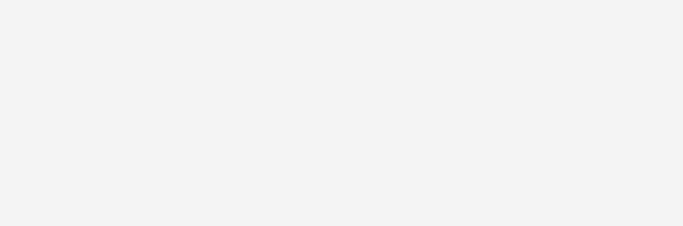
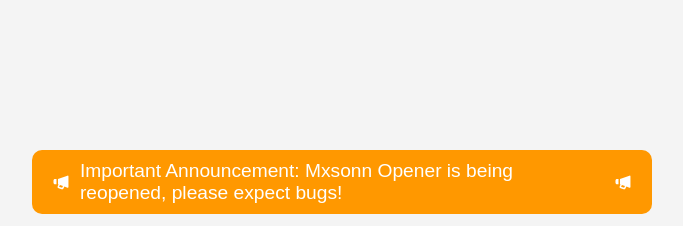
Before and after one commit to MxsonnGithub/Mxsonn-Opener, a plain HTML site: page index.html in a window 1280 px wide. Shown: the top 226 px of the page, without its empty margins (298-981 px from the left). Drawn offline with Linux system fonts and the light colour scheme.

Commit message:
Update index.html

```diff
--- a/index.html
+++ b/index.html
@@ -13,6 +13,25 @@
             height: 100vh;
             margin: 0;
             background-color: #f4f4f4;
+            flex-direction: column;
+        }
+
+        .announcement {
+            display: flex;
+            align-items: center;
+            justify-content: center;
+            background-color: #ff9800;
+            color: white;
+            padding: 10px;
+            border-radius: 10px;
+            width: 80%;
+            max-width: 600px;
+            margin-bottom: 30px;
+            font-size: 1.2rem;
+        }
+
+        .announcement svg {
+            margin: 0 10px;
         }
 
         .container {
@@ -53,6 +72,13 @@
     </style>
 </head>
 <body>
+
+    <!-- Announcement Box -->
+    <div class="announcement">
+        <svg xmlns="http://www.w3.org/2000/svg" width="24" height="24" viewBox="0 0 24 24" style="fill: rgba(255, 255, 255, 1);"><path d="M20.664 3.478 8 8v7l.748.267-1.127 2.254a1.999 1.999 0 0 0 1.156 2.792l4.084 1.361a2.015 2.015 0 0 0 2.421-1.003l1.303-2.606 4.079 1.457A1 1 0 0 0 22 18.581V4.419a1 1 0 0 0-1.336-.941zm-7.171 16.299L9.41 18.416l1.235-2.471 4.042 1.444-1.194 2.388zM4 15h2V8H4c-1.103 0-2 .897-2 2v3c0 1.103.897 2 2 2z"></path></svg>
+        <span>Important Announcement: Mxsonn Opener is being reopened, please expect bugs!</span>
+        <svg xmlns="http://www.w3.org/2000/svg" width="24" height="24" viewBox="0 0 24 24" style="fill: rgba(255, 255, 255, 1);"><path d="M20.664 3.478 8 8v7l.748.267-1.127 2.254a1.999 1.999 0 0 0 1.156 2.792l4.084 1.361a2.015 2.015 0 0 0 2.421-1.003l1.303-2.606 4.079 1.457A1 1 0 0 0 22 18.581V4.419a1 1 0 0 0-1.336-.941zm-7.171 16.299L9.41 18.416l1.235-2.471 4.042 1.444-1.194 2.388zM4 15h2V8H4c-1.103 0-2 .897-2 2v3c0 1.103.897 2 2 2z"></path></svg>
+    </div>
 
     <div class="container">
         <h1>Mxsonn Opener</h1>
```
